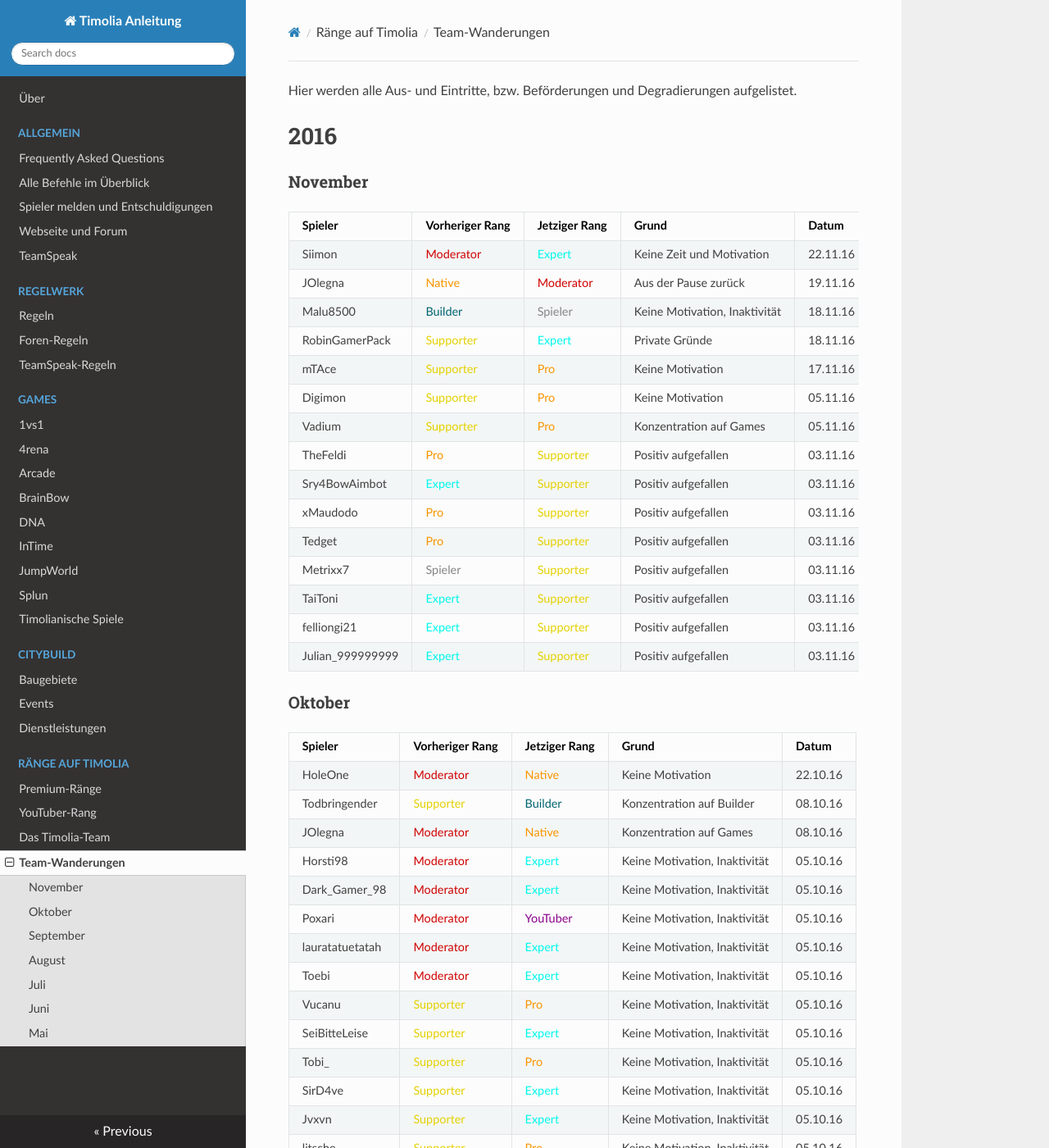
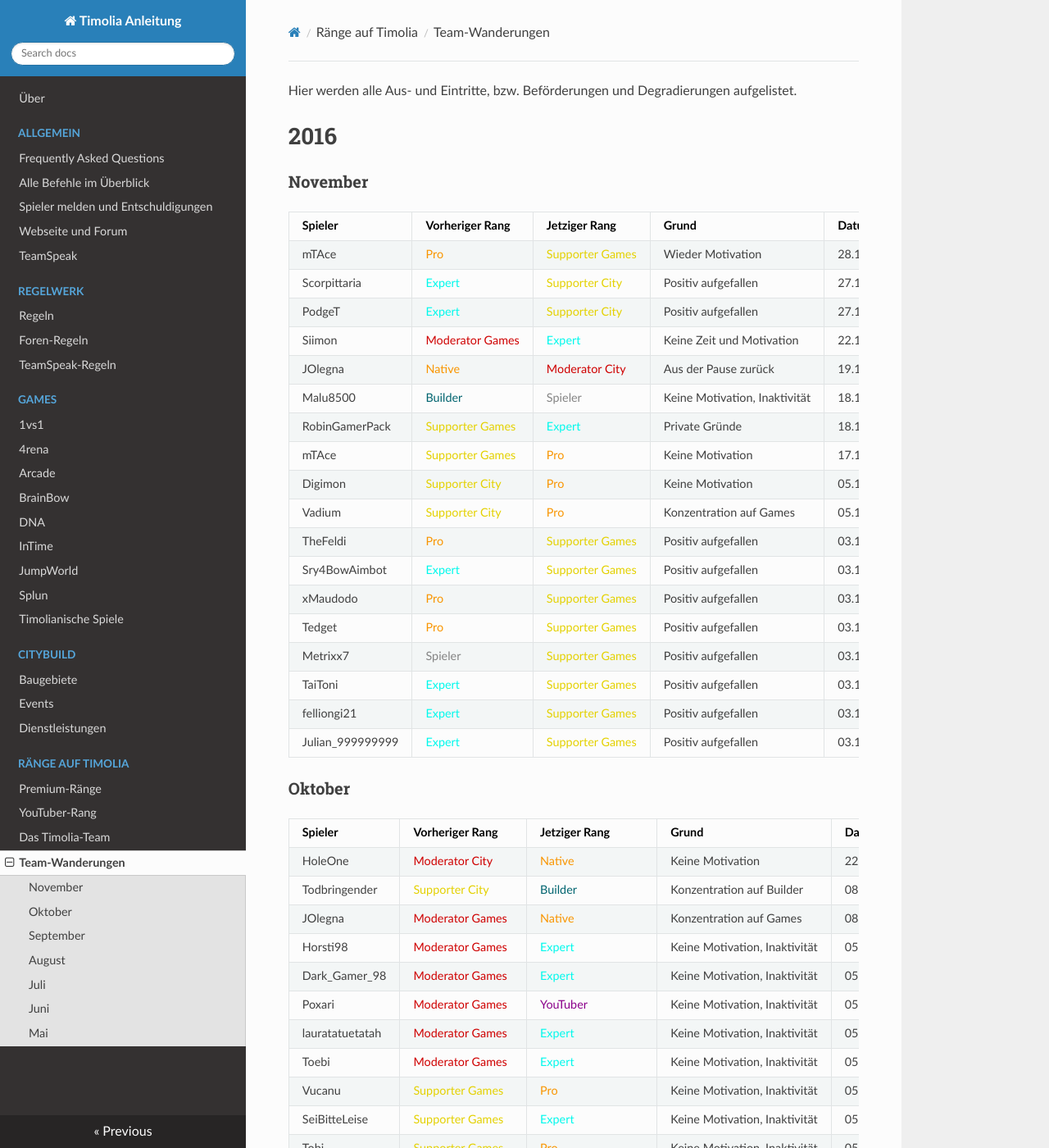
Before and after one commit to TimoliaDE/HowTo, an MkDocs documentation site: the page built from docs/ranks/wanderungen.md, in a window 1280 px wide and 1400 px high. Shown: the whole window at 82% size. Built offline with MkDocs 1.6.1, drawn with Linux system fonts in a browser that asks for light colours; nearby versions of some CDN libraries; old or Windows-style settings are respelled for this version of MkDocs; some of the changed text lies outside the part shown.

Commit message:
updated team, marked city and games at team changes

```diff
--- a/docs/ranks/wanderungen.md
+++ b/docs/ranks/wanderungen.md
@@ -5,41 +5,44 @@ Hier werden alle Aus- und Eintritte, bzw. Beförderungen und Degradierungen aufg
 ###<strong>November</span></strong>
 | Spieler | Vorheriger Rang | Jetziger Rang | Grund | Datum |
 | ------ | ------ | ------ | ------ | ------ |
-|Siimon | <span style="color:#CF0101">Moderator</span> | <span style="color:#00F9EC">Expert</span> | Keine Zeit und Motivation| 22.11.16 |
-|JOlegna | <span style="color:#F99500">Native</span> | <span style="color:#CF0101">Moderator</span> | Aus der Pause zurück | 19.11.16 |
+|mTAce | <span style="color:#F99500">Pro</span> | <span style="color:#E4D100">Supporter Games</span> | Wieder Motivation | 28.11.16 |
+|Scorpittaria | <span style="color:#00F9EC">Expert</span> | <span style="color:#E4D100">Supporter City</span> | Positiv aufgefallen | 27.11.16 |
+|PodgeT | <span style="color:#00F9EC">Expert</span> | <span style="color:#E4D100">Supporter City</span> | Positiv aufgefallen | 27.11.16 |
+|Siimon | <span style="color:#CF0101">Moderator Games</span> | <span style="color:#00F9EC">Expert</span> | Keine Zeit und Motivation| 22.11.16 |
+|JOlegna | <span style="color:#F99500">Native</span> | <span style="color:#CF0101">Moderator City</span> | Aus der Pause zurück | 19.11.16 |
 |Malu8500 | <span style="color:#00646F">Builder</span> | <span style="color:#848484">Spieler</span> | Keine Motivation, Inaktivität| 18.11.16 |
-|RobinGamerPack | <span style="color:#E4D100">Supporter</span> | <span style="color:#00F9EC">Expert</span> | Private Gründe | 18.11.16 |
-|mTAce | <span style="color:#E4D100">Supporter</span> | <span style="color:#F99500">Pro</span> | Keine Motivation | 17.11.16 |
-|Digimon | <span style="color:#E4D100">Supporter</span> | <span style="color:#F99500">Pro</span> | Keine Motivation | 05.11.16 |
-|Vadium | <span style="color:#E4D100">Supporter</span> | <span style="color:#F99500">Pro</span> | Konzentration auf Games | 05.11.16 |
-|TheFeldi | <span style="color:#F99500">Pro</span> | <span style="color:#E4D100">Supporter</span> | Positiv aufgefallen | 03.11.16 |
-|Sry4BowAimbot | <span style="color:#00F9EC">Expert</span> | <span style="color:#E4D100">Supporter</span> | Positiv aufgefallen | 03.11.16 |
-|xMaudodo | <span style="color:#F99500">Pro</span> | <span style="color:#E4D100">Supporter</span> | Positiv aufgefallen | 03.11.16 |
-|Tedget | <span style="color:#F99500">Pro</span> | <span style="color:#E4D100">Supporter</span> | Positiv aufgefallen | 03.11.16 |
-|Metrixx7 | <span style="color:#848484">Spieler</span> | <span style="color:#E4D100">Supporter</span> | Positiv aufgefallen | 03.11.16 |
-|TaiToni | <span style="color:#00F9EC">Expert</span> | <span style="color:#E4D100">Supporter</span> | Positiv aufgefallen | 03.11.16 |
-|felliongi21 | <span style="color:#00F9EC">Expert</span> | <span style="color:#E4D100">Supporter</span> | Positiv aufgefallen | 03.11.16 |
-|Julian_999999999 | <span style="color:#00F9EC">Expert</span> | <span style="color:#E4D100">Supporter</span> | Positiv aufgefallen | 03.11.16 |
+|RobinGamerPack | <span style="color:#E4D100">Supporter Games</span> | <span style="color:#00F9EC">Expert</span> | Private Gründe | 18.11.16 |
+|mTAce | <span style="color:#E4D100">Supporter Games</span> | <span style="color:#F99500">Pro</span> | Keine Motivation | 17.11.16 |
+|Digimon | <span style="color:#E4D100">Supporter City</span> | <span style="color:#F99500">Pro</span> | Keine Motivation | 05.11.16 |
+|Vadium | <span style="color:#E4D100">Supporter City</span> | <span style="color:#F99500">Pro</span> | Konzentration auf Games | 05.11.16 |
+|TheFeldi | <span style="color:#F99500">Pro</span> | <span style="color:#E4D100">Supporter Games</span> | Positiv aufgefallen | 03.11.16 |
+|Sry4BowAimbot | <span style="color:#00F9EC">Expert</span> | <span style="color:#E4D100">Supporter Games</span> | Positiv aufgefallen | 03.11.16 |
+|xMaudodo | <span style="color:#F99500">Pro</span> | <span style="color:#E4D100">Supporter Games</span> | Positiv aufgefallen | 03.11.16 |
+|Tedget | <span style="color:#F99500">Pro</span> | <span style="color:#E4D100">Supporter Games</span> | Positiv aufgefallen | 03.11.16 |
+|Metrixx7 | <span style="color:#848484">Spieler</span> | <span style="color:#E4D100">Supporter Games</span> | Positiv aufgefallen | 03.11.16 |
+|TaiToni | <span style="color:#00F9EC">Expert</span> | <span style="color:#E4D100">Supporter Games</span> | Positiv aufgefallen | 03.11.16 |
+|felliongi21 | <span style="color:#00F9EC">Expert</span> | <span style="color:#E4D100">Supporter Games</span> | Positiv aufgefallen | 03.11.16 |
+|Julian_999999999 | <span style="color:#00F9EC">Expert</span> | <span style="color:#E4D100">Supporter Games</span> | Positiv aufgefallen | 03.11.16 |
 
 ###<strong>Oktober</span></strong>
 | Spieler | Vorheriger Rang | Jetziger Rang | Grund | Datum |
 | ------ | ------ | ------ | ------ | ------ |
-|HoleOne | <span style="color:#CF0101">Moderator</span> | <span style="color:#F99500">Native</span> | Keine Motivation | 22.10.16 |
-|Todbringender | <span style="color:#E4D100">Supporter</span> | <span style="color:#00646F">Builder</span> | Konzentration auf Builder | 08.10.16 |
-|JOlegna | <span style="color:#CF0101">Moderator</span> | <span style="color:#F99500">Native</span> | Konzentration auf Games | 08.10.16 |
-|Horsti98 | <span style="color:#CF0101">Moderator</span> | <span style="color:#00F9EC">Expert</span> | Keine Motivation, Inaktivität| 05.10.16 |
-|Dark_Gamer_98 | <span style="color:#CF0101">Moderator</span> | <span style="color:#00F9EC">Expert</span> | Keine Motivation, Inaktivität| 05.10.16 |
-|Poxari | <span style="color:#CF0101">Moderator</span> | <span style="color:#8B008B">YouTuber</span> | Keine Motivation, Inaktivität| 05.10.16 |
-|lauratatuetatah | <span style="color:#CF0101">Moderator</span> | <span style="color:#00F9EC">Expert</span> | Keine Motivation, Inaktivität| 05.10.16 |
-|Toebi | <span style="color:#CF0101">Moderator</span> | <span style="color:#00F9EC">Expert</span> | Keine Motivation, Inaktivität| 05.10.16 |
-|Vucanu | <span style="color:#E4D100">Supporter</span> | <span style="color:#F99500">Pro</span> | Keine Motivation, Inaktivität| 05.10.16 |
-|SeiBitteLeise | <span style="color:#E4D100">Supporter</span> | <span style="color:#00F9EC">Expert</span> | Keine Motivation, Inaktivität| 05.10.16 |
-|Tobi_ | <span style="color:#E4D100">Supporter</span> | <span style="color:#F99500">Pro</span> | Keine Motivation, Inaktivität| 05.10.16 |
-|SirD4ve | <span style="color:#E4D100">Supporter</span> | <span style="color:#00F9EC">Expert</span> | Keine Motivation, Inaktivität| 05.10.16 |
-|Jvxvn | <span style="color:#E4D100">Supporter</span> | <span style="color:#00F9EC">Expert</span> | Keine Motivation, Inaktivität| 05.10.16 |
-|litsche | <span style="color:#E4D100">Supporter</span> | <span style="color:#F99500">Pro</span> | Keine Motivation, Inaktivität| 05.10.16 |
-|Caelis | <span style="color:#E4D100">Supporter</span> | <span style="color:#CF0101">Moderator</span> | Gute Supporterleistung | 05.10.16 |
-|St3giLiebtTim | <span style="color:#E4D100">Supporter</span> | <span style="color:#CF0101">Moderator</span> | Gute Supporterleistung | 05.10.16 |
+|HoleOne | <span style="color:#CF0101">Moderator City</span> | <span style="color:#F99500">Native</span> | Keine Motivation | 22.10.16 |
+|Todbringender | <span style="color:#E4D100">Supporter City</span> | <span style="color:#00646F">Builder</span> | Konzentration auf Builder | 08.10.16 |
+|JOlegna | <span style="color:#CF0101">Moderator Games</span> | <span style="color:#F99500">Native</span> | Konzentration auf Games | 08.10.16 |
+|Horsti98 | <span style="color:#CF0101">Moderator Games</span> | <span style="color:#00F9EC">Expert</span> | Keine Motivation, Inaktivität| 05.10.16 |
+|Dark_Gamer_98 | <span style="color:#CF0101">Moderator Games</span> | <span style="color:#00F9EC">Expert</span> | Keine Motivation, Inaktivität| 05.10.16 |
+|Poxari | <span style="color:#CF0101">Moderator Games</span> | <span style="color:#8B008B">YouTuber</span> | Keine Motivation, Inaktivität| 05.10.16 |
+|lauratatuetatah | <span style="color:#CF0101">Moderator Games</span> | <span style="color:#00F9EC">Expert</span> | Keine Motivation, Inaktivität| 05.10.16 |
+|Toebi | <span style="color:#CF0101">Moderator Games</span> | <span style="color:#00F9EC">Expert</span> | Keine Motivation, Inaktivität| 05.10.16 |
+|Vucanu | <span style="color:#E4D100">Supporter Games</span> | <span style="color:#F99500">Pro</span> | Keine Motivation, Inaktivität| 05.10.16 |
+|SeiBitteLeise | <span style="color:#E4D100">Supporter Games</span> | <span style="color:#00F9EC">Expert</span> | Keine Motivation, Inaktivität| 05.10.16 |
+|Tobi_ | <span style="color:#E4D100">Supporter Games</span> | <span style="color:#F99500">Pro</span> | Keine Motivation, Inaktivität| 05.10.16 |
+|SirD4ve | <span style="color:#E4D100">Supporter Games</span> | <span style="color:#00F9EC">Expert</span> | Keine Motivation, Inaktivität| 05.10.16 |
+|Jvxvn | <span style="color:#E4D100">Supporter Games</span> | <span style="color:#00F9EC">Expert</span> | Keine Motivation, Inaktivität| 05.10.16 |
+|litsche | <span style="color:#E4D100">Supporter Games</span> | <span style="color:#F99500">Pro</span> | Keine Motivation, Inaktivität| 05.10.16 |
+|Caelis | <span style="color:#E4D100">Supporter Games</span> | <span style="color:#CF0101">Moderator Games</span> | Gute Supporterleistung | 05.10.16 |
+|St3giLiebtTim | <span style="color:#E4D100">Supporterin Games</span> | <span style="color:#CF0101">Moderatorin Games</span> | Gute Supporterleistung | 05.10.16 |
 
 ###<strong>September</span></strong>
 | Spieler | Vorheriger Rang | Jetziger Rang | Grund | Datum |
@@ -55,12 +58,12 @@ Hier werden alle Aus- und Eintritte, bzw. Beförderungen und Degradierungen aufg
 |0sch | <span style="color:#00646F">Builder</span> | <span style="color:#848484">Spieler</span> | Private Gründe | 31.08.16 |
 |xnulix | <span style="color:#848484">Spieler</span> | <span style="color:#00646F">Builder</span> | Bauevent | 28.08.16 |
 |MineNRW | <span style="color:#00646F">Builder</span> | <span style="color:#848484">Spieler</span> | Private Gründe | 18.08.16 |
-|Thoasty | <span style="color:#E4D100">Supporter</span> | <span style="color:#F99500">Pro</span> | Keine Lust mehr | 11.08.16 |
-|BuffmonsterOne | <span style="color:#848484">Spieler</span> | <span style="color:#E4D100">Supporter</span> | Positiv aufgefallen | 05.08.16 |
-|TimLiebtSt3gi | <span style="color:#00F9EC">Expert</span> | <span style="color:#E4D100">Supporter</span> | Positiv aufgefallen | 05.08.16 |
-|_Rudi_ | <span style="color:#F99500">Pro</span> | <span style="color:#E4D100">Supporter</span> | Positiv aufgefallen | 05.08.16 |
-|LeePvP | <span style="color:#E4D100">Supporter</span> | <span style="color:#F99500">Pro</span> | Keine Lust mehr | 05.08.16 |
-|Luzii | <span style="color:#E4D100">Supporter</span> | <span style="color:#F99500">Pro</span> | Keine Lust mehr | 05.08.16 |
+|Thoasty | <span style="color:#E4D100">Supporter Games</span> | <span style="color:#F99500">Pro</span> | Keine Lust mehr | 11.08.16 |
+|BuffmonsterOne | <span style="color:#848484">Spieler</span> | <span style="color:#E4D100">Supporter Games</span> | Positiv aufgefallen | 05.08.16 |
+|TimLiebtSt3gi | <span style="color:#00F9EC">Expert</span> | <span style="color:#E4D100">Supporter Games</span> | Positiv aufgefallen | 05.08.16 |
+|\_Rudi_ | <span style="color:#F99500">Pro</span> | <span style="color:#E4D100">Supporter Games</span> | Positiv aufgefallen | 05.08.16 |
+|LeePvP | <span style="color:#E4D100">Supporter Games</span> | <span style="color:#F99500">Pro</span> | Keine Lust mehr | 05.08.16 |
+|Luzii | <span style="color:#E4D100">Supporter Games</span> | <span style="color:#F99500">Pro</span> | Keine Lust mehr | 05.08.16 |
 
 ###<strong>Juli</span></strong>
 | Spieler | Vorheriger Rang | Jetziger Rang | Grund | Datum |
@@ -76,7 +79,7 @@ Hier werden alle Aus- und Eintritte, bzw. Beförderungen und Degradierungen aufg
 |XoroMC | <span style="color:#848484">Spieler</span> | <span style="color:#00646F">Builder</span> | Bauevent | 24.07.16 |
 |WildeMaus | <span style="color:#848484">Spieler</span> | <span style="color:#00646F">Builder</span> | Bauevent | 24.07.16 |
 |0sch | <span style="color:#848484">Spieler</span> | <span style="color:#00646F">Builder</span> | Bauevent | 24.07.16 |
-|Thomasch | <span style="color:#E4D100">Supporter</span> | <span style="color:#CF0101">Moderator</span> | Gute Supporterleistung | 24.07.16 |
+|Thomasch | <span style="color:#E4D100">Supporter Games</span> | <span style="color:#CF0101">Moderator Games</span> | Gute Supporterleistung | 24.07.16 |
 |ChaosLissi | <span style="color:#00646F">Builder</span> |<span style="color:#F99500">Pro</span> | Keine Lust mehr | 16.07.16 |
 |Aerosize | <span style="color:#848484">Spieler</span> | <span style="color:#00646F">Builder</span> | Bauevent | 17.07.16 |
 |Apfelrosine | <span style="color:#848484">Spieler</span> | <span style="color:#00646F">Builder</span> | Bauevent | 17.07.16 |
@@ -86,18 +89,18 @@ Hier werden alle Aus- und Eintritte, bzw. Beförderungen und Degradierungen aufg
 ###<strong>Juni</span></strong>
 | Spieler | Vorheriger Rang | Jetziger Rang | Grund | Datum |
 | ------ | ------ | ------ | ------ | ------ |
-|MarkuZ_ | <span style="color:#E4D100">Supporter</span> | <span style="color:#00F9EC">Expert</span> | Keine Motivation mehr | 30.06.16 |
-|TheNero | <span style="color:#E4D100">Supporter</span> | <span style="color:#00F9EC">Expert</span> | Keine Motivation mehr | 24.06.16 |
-|TobCrafterDE | <span style="color:#00F9EC">Expert</span> | <span style="color:#E4D100">Supporter</span> | Positiv aufgefallen | 04.06.16 |
-|xH3lix | <span style="color:#00F9EC">Expert</span> | <span style="color:#E4D100">Supporter</span> | Positiv aufgefallen | 04.06.16 |
-|mTAce | <span style="color:#F99500">Pro</span> | <span style="color:#E4D100">Supporter</span> | Positiv aufgefallen | 04.06.16 |
-|Loris | <span style="color:#00F9EC">Expert</span> | <span style="color:#E4D100">Supporter</span> | Positiv aufgefallen | 04.06.16 |
-|Nooahh | <span style="color:#00F9EC">Expert</span> | <span style="color:#E4D100">Supporter</span> | Positiv aufgefallen | 04.06.16 |
-|Elegeta | <span style="color:#00F9EC">Expert</span> | <span style="color:#E4D100">Supporter</span> | Positiv aufgefallen | 04.06.16 |
-|Flaxify | <span style="color:#00F9EC">Expert</span> | <span style="color:#E4D100">Supporter</span> | Positiv aufgefallen | 04.06.16 |
+|MarkuZ_ | <span style="color:#E4D100">Supporter Games</span> | <span style="color:#00F9EC">Expert</span> | Keine Motivation mehr | 30.06.16 |
+|TheNero | <span style="color:#E4D100">Supporter Games</span> | <span style="color:#00F9EC">Expert</span> | Keine Motivation mehr | 24.06.16 |
+|TobCrafterDE | <span style="color:#00F9EC">Expert</span> | <span style="color:#E4D100">Supporter Games</span> | Positiv aufgefallen | 04.06.16 |
+|xH3lix | <span style="color:#00F9EC">Expert</span> | <span style="color:#E4D100">Supporter Games</span> | Positiv aufgefallen | 04.06.16 |
+|mTAce | <span style="color:#F99500">Pro</span> | <span style="color:#E4D100">Supporter Games</span> | Positiv aufgefallen | 04.06.16 |
+|Loris | <span style="color:#00F9EC">Expert</span> | <span style="color:#E4D100">Supporter Games</span> | Positiv aufgefallen | 04.06.16 |
+|Nooahh | <span style="color:#00F9EC">Expert</span> | <span style="color:#E4D100">Supporter Games</span> | Positiv aufgefallen | 04.06.16 |
+|Elegeta | <span style="color:#00F9EC">Expert</span> | <span style="color:#E4D100">Supporter Games</span> | Positiv aufgefallen | 04.06.16 |
+|Flaxify | <span style="color:#00F9EC">Expert</span> | <span style="color:#E4D100">Supporter Games</span> | Positiv aufgefallen | 04.06.16 |
 
 ###<strong>Mai</span></strong>
 | Spieler | Vorheriger Rang | Jetziger Rang | Grund | Datum |
 | ------ | ------ | ------ | ------ | ------ |
-|St3giLiebtTim | <span style="color:#00F9EC">Expert</span> | <span style="color:#E4D100">Supporter</span> | Positiv aufgefallen | 09.05.16 |
-|xJu1ia | <span style="color:#00F9EC">Expert</span> | <span style="color:#E4D100">Supporter</span> | Positiv aufgefallen | 09.05.16 |
+|St3giLiebtTim | <span style="color:#00F9EC">Expert</span> | <span style="color:#E4D100">Supporterin Games</span> | Positiv aufgefallen | 09.05.16 |
+|xJu1ia | <span style="color:#00F9EC">Expert</span> | <span style="color:#E4D100">Supporterin Games</span> | Positiv aufgefallen | 09.05.16 |
```
Also changed, not shown: docs/ranks/team.md (+14 -0 lines).
